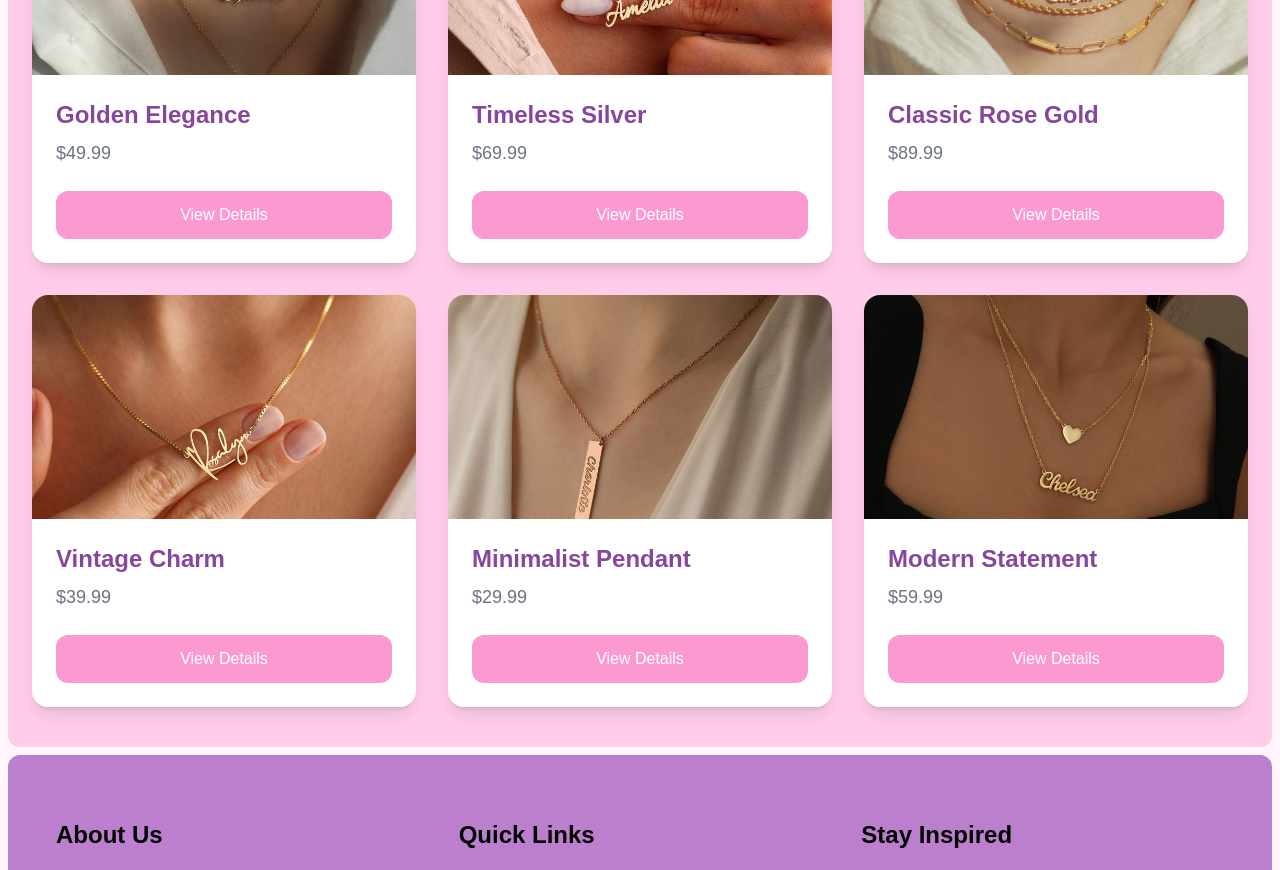
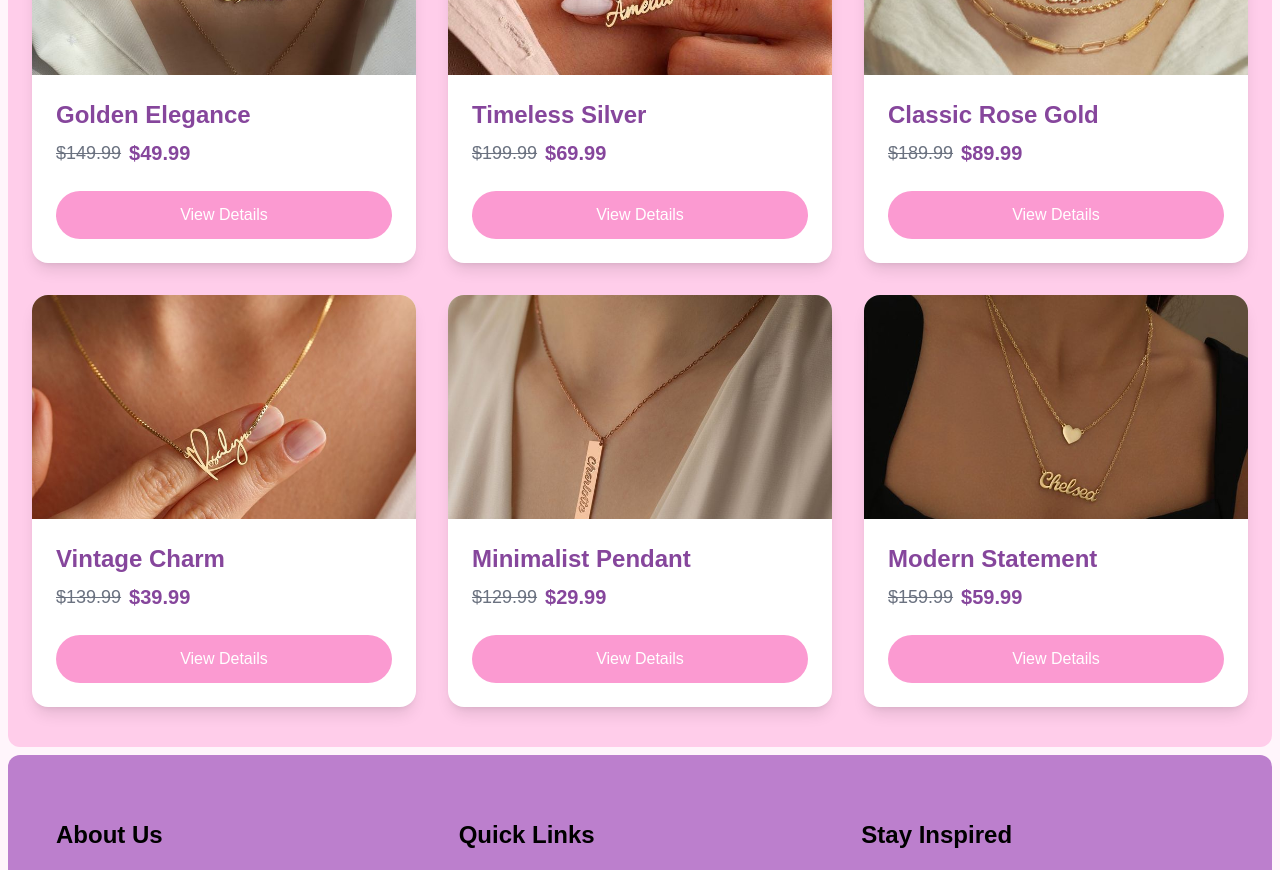
Before and after one commit to darshilkantaria11/Erroneous-gold, a Next.js app: page / in a window 1280 px wide. Shown: the part 800-1670 px from the top of the page. Built offline with nearby package versions, Linux system fonts and the light colour scheme; a web font is replaced by a local one.

Commit message:
some changes

```diff
--- a/app/nopage/components/footer.jsx
+++ b/app/nopage/components/footer.jsx
@@ -60,8 +60,8 @@ export default function Footer() {
               className="flex-1 px-4 py-2 text-gray-800 rounded-l-lg focus:outline-none"
             />
             <motion.button
-              className="px-6 py-2 bg-c4 text-white rounded-r-lg font-medium hover:bg-white hover:text-c4 transition-all"
-              whileHover={{ scale: 1.05 }}
+              className="px-6 py-2 bg-c4 text-white rounded-r-lg font-medium   transition-all"
+
               whileTap={{ scale: 0.95 }}
             >
               Subscribe
@@ -85,7 +85,7 @@ export default function Footer() {
       {/* Divider */}
       <div className="border-t pb-8 bg-c2 rounded-b-xl border-gray-300 mt-10 pt-6 text-center">
         <p>
-          "Wear your story, close to your heart."
+          &quot;Wear your story, close to your heart.&quot;
         </p>
       </div>
     </footer>
--- a/app/nopage/components/useInView.jsx
+++ /dev/null
@@ -1,33 +0,0 @@
-import { useEffect, useState } from 'react';
-
-const useInView = (ref) => {
-    const [isIntersecting, setIsIntersecting] = useState(false);
-
-    useEffect(() => {
-        const observer = new IntersectionObserver(
-            ([entry], observerInstance) => {
-                if (entry.isIntersecting) {
-                    setIsIntersecting(true);
-                    observerInstance.disconnect(); // Stop observing after the first intersection
-                }
-            },
-            {
-                threshold: 0, // Adjust threshold as needed
-            }
-        );
-
-        if (ref.current) {
-            observer.observe(ref.current);
-        }
-
-        return () => {
-            if (ref.current) {
-                observer.unobserve(ref.current);
-            }
-        };
-    }, [ref]);
-
-    return isIntersecting;
-};
-
-export default useInView;
--- a/app/nopage/home/home2.jsx
+++ b/app/nopage/home/home2.jsx
@@ -4,12 +4,12 @@ import { motion } from "framer-motion";
 
 export default function Products() {
     const products = [
-    { id: 1, name: "Golden Elegance", price: "$49.99", image: "/product1.jpeg", hoverImage: "/product7.jpeg", slug: "golden-elegance" },
-    { id: 2, name: "Timeless Silver", price: "$69.99", image: "/product2.jpeg", hoverImage: "/product8.jpeg", slug: "timeless-silver" },
-    { id: 3, name: "Classic Rose Gold", price: "$89.99", image: "/product3.jpeg", hoverImage: "/product9.jpeg", slug: "classic-rose-gold" },
-    { id: 4, name: "Vintage Charm", price: "$39.99", image: "/product4.jpeg", hoverImage: "/product10.jpeg", slug: "vintage-charm" },
-    { id: 5, name: "Minimalist Pendant", price: "$29.99", image: "/product5.jpeg", hoverImage: "/product11.jpeg", slug: "minimalist-pendant" },
-    { id: 6, name: "Modern Statement", price: "$59.99", image: "/product6.jpeg", hoverImage: "/product12.jpeg", slug: "modern-statement" },
+        { id: 1, name: "Golden Elegance", price: "$49.99", priceo: "$149.99", image: "/product1.jpeg", hoverImage: "/product7.jpeg", slug: "golden-elegance" },
+        { id: 2, name: "Timeless Silver", price: "$69.99", priceo: "$199.99", image: "/product2.jpeg", hoverImage: "/product8.jpeg", slug: "timeless-silver" },
+        { id: 3, name: "Classic Rose Gold", price: "$89.99", priceo: "$189.99", image: "/product3.jpeg", hoverImage: "/product9.jpeg", slug: "classic-rose-gold" },
+        { id: 4, name: "Vintage Charm", price: "$39.99", priceo: "$139.99", image: "/product4.jpeg", hoverImage: "/product10.jpeg", slug: "vintage-charm" },
+        { id: 5, name: "Minimalist Pendant", price: "$29.99", priceo: "$129.99", image: "/product5.jpeg", hoverImage: "/product11.jpeg", slug: "minimalist-pendant" },
+        { id: 6, name: "Modern Statement", price: "$59.99", priceo: "$159.99", image: "/product6.jpeg", hoverImage: "/product12.jpeg", slug: "modern-statement" },
     ];
 
     return (
@@ -66,11 +66,20 @@ export default function Products() {
                                         <h2 className="text-2xl font-semibold text-c4 transition duration-300">
                                             {product.name}
                                         </h2>
-                    <p className="text-lg text-gray-500 mt-2">{product.price}</p>
-                    <button className="mt-6 w-full bg-c2 text-white py-3 rounded-xl hover:bg-c4 hover:shadow-lg transition-all duration-300">
+
+                                        <div className="flex items-center space-x-2 mt-2">
+                                            {/* Original Price */}
+                                            <p className="text-lg text-gray-500 line-through">{product.priceo}</p>
+
+                                            {/* Reduced Price */}
+                                            <p className="text-xl text-c4 font-semibold">{product.price}</p>
+                                        </div>
+
+                                        <button className="mt-6 w-full bg-c2 text-white py-3 rounded-full hover:bg-c4 hover:shadow-lg transition-all duration-300">
                                             View Details
                                         </button>
                                     </div>
+
                                 </div>
                             </Link>
                         </motion.div>
```
Lines whose indentation alone changed are shown as unchanged.
